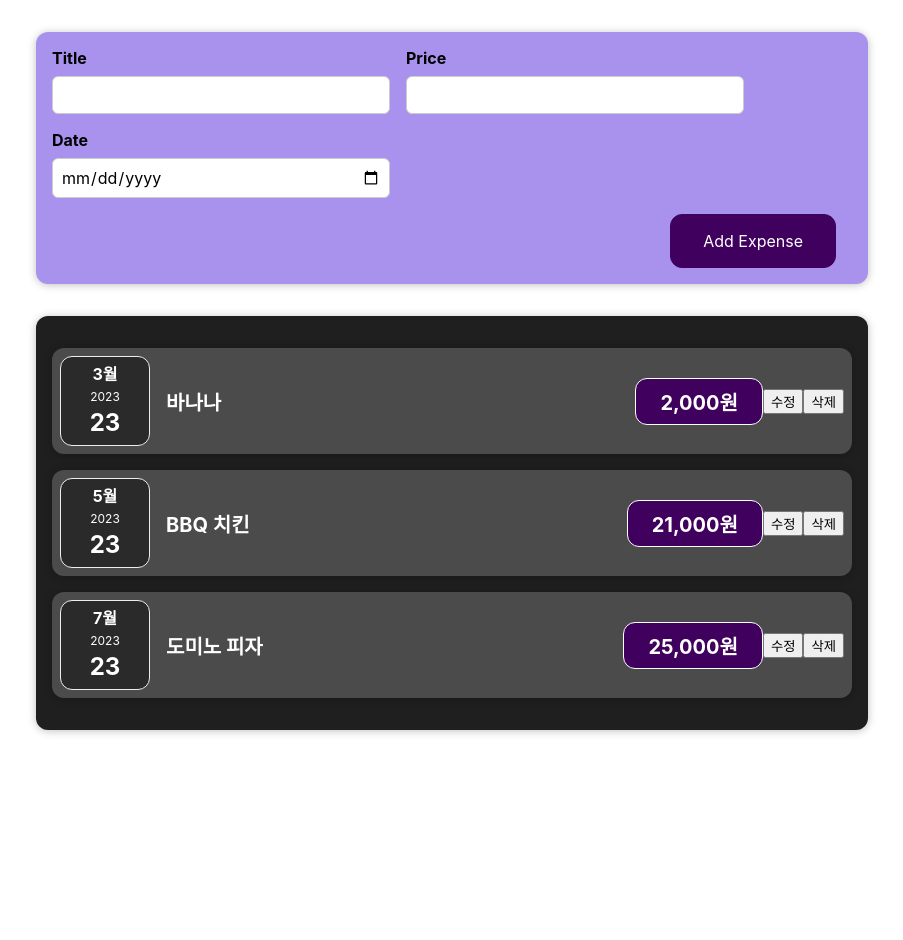
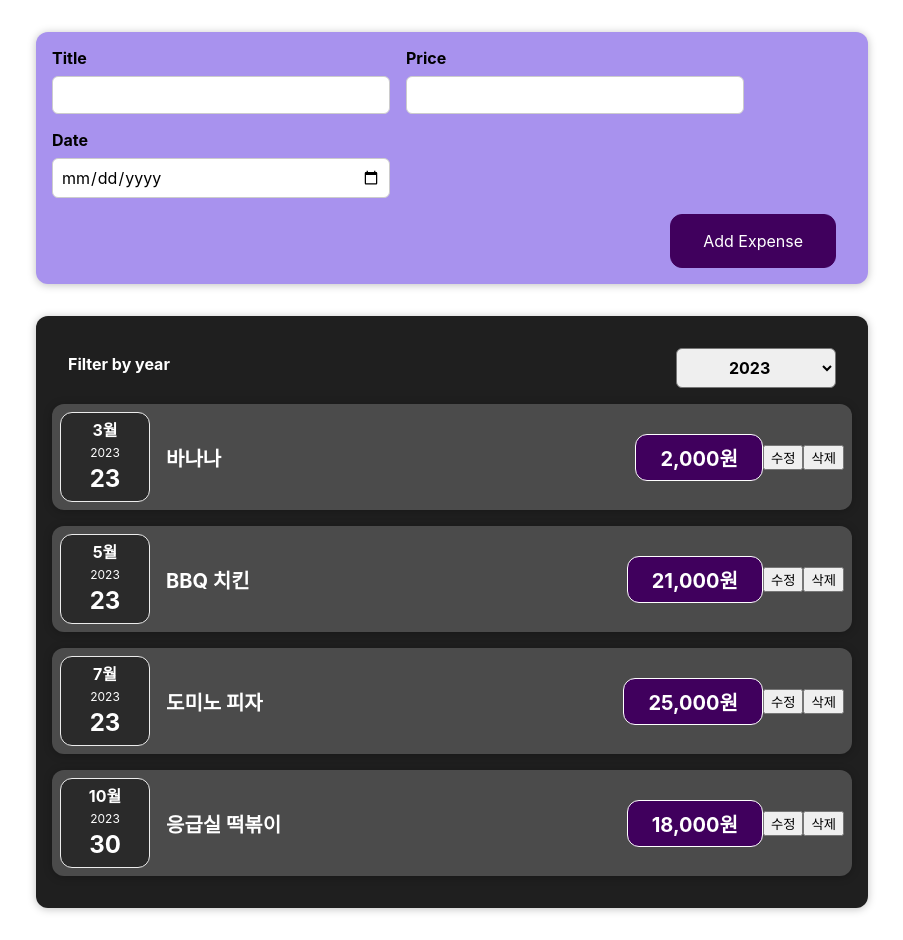
Before and after one commit to Jia0206/react-basic-study202310, a React (Create React App) app: page / in a window 1280 px wide. Shown: the whole page, without its empty margins (188-1091 px from the left). Before the commit the page ends 800 px from the top, so only its background shows below. Built offline with nearby package versions, Linux system fonts and the light colour scheme.

Commit message:
09.렌더링

```diff
--- a/src/App.js
+++ b/src/App.js
@@ -22,7 +22,13 @@
       price: 25000,
       date: new Date(2023, 7 - 1, 23),
     },
+    {
+      title: '응급실 떡볶이',
+      price: 18000,
+      date: new Date(2023, 10 - 1, 30),
+    },
   ];
+
   //ExpenseForm에게 내려보낼 함수
   const addExpenseHandler = (newExpense) => {
     console.log('App 컴포넌트에서 응답함!');
--- a/src/components/Expenses/Expenses.js
+++ b/src/components/Expenses/Expenses.js
@@ -1,26 +1,35 @@
 import React from 'react';
 import ExpenseItem from './ExpenseItem';
 import './Expenses.css';
+import ExpensesFilter from './ExpensesFilter';
+import Card from '../UI/Card';
 
-const Expenses = ({ items: expenses }) => {
+const Expenses = ({ items }) => {
+  const filterChangeHandler = (selectedYear) => {
+    console.log('Expenses: ', selectedYear);
+  };
+  //ExpenseItem을 동적 렌더링하기
+  const iterateExpenseItem = () => {
+    // 자바스크립트 배열의 메서드 map(배열 요소에 적용할 함수)
+    // 콜백 함수의 매개값으로 배열의 요소가 하나씩 전달됨.
+    // 콜백 함수는 배열 요소의 개수만큼 반복됨.
+    // map의 리턴값: 함수가 적용된 각 요소가 담긴 새로운 배열이 리턴됨.
+
+    return items.map((item) => (
+      <ExpenseItem
+        title={item.title}
+        price={item.price}
+        date={item.date}
+      />
+    ));
+  };
+
   return (
-    <div className='expenses'>
-      <ExpenseItem
-        title={expenses[0].title}
-        price={expenses[0].price}
-        date={expenses[0].date}
-      />
-      <ExpenseItem
-        title={expenses[1].title}
-        price={expenses[1].price}
-        date={expenses[1].date}
-      />
-      <ExpenseItem
-        title={expenses[2].title}
-        price={expenses[2].price}
-        date={expenses[2].date}
-      />
-    </div>
+    <Card className='expenses'>
+      <ExpensesFilter onChangeFilter={filterChangeHandler} />
+
+      {iterateExpenseItem()}
+    </Card>
   );
 };
 
--- /dev/null
+++ b/src/components/Expenses/ExpensesFilter.css
@@ -0,0 +1,24 @@
+.expenses-filter {
+  color: white;
+  padding: 0 1rem;
+}
+
+.expenses-filter__control {
+  display: flex;
+  width: 100%;
+  align-items: center;
+  justify-content: space-between;
+  margin: 1rem 0;
+}
+
+.expenses-filter label {
+  font-weight: bold;
+  margin-bottom: 0.5rem;
+}
+
+.expenses-filter select {
+  font: inherit;
+  padding: 0.5rem 3rem;
+  font-weight: bold;
+  border-radius: 6px;
+}
--- /dev/null
+++ b/src/components/Expenses/ExpensesFilter.js
@@ -0,0 +1,28 @@
+import React from 'react';
+import './ExpensesFilter.css';
+
+const ExpensesFilter = ({ onChangeFilter }) => {
+  const dropdownChangeHandler = (e) => {
+    //selected된 year의 값을 Expenses에서 사용할 수 있도록
+    //올려보내 보세요.
+    const selectedYear = e.target.value;
+    onChangeFilter(selectedYear);
+  };
+
+  return (
+    <div className='expenses-filter'>
+      <div className='expenses-filter__control'>
+        <label>Filter by year</label>
+        <select onChange={dropdownChangeHandler}>
+          <option value='2023'>2023</option>
+          <option value='2022'>2022</option>
+          <option value='2021'>2021</option>
+          <option value='2020'>2020</option>
+          <option value='2019'>2019</option>
+        </select>
+      </div>
+    </div>
+  );
+};
+
+export default ExpensesFilter;
```
Also changed, not shown: .eslintrc.json.
